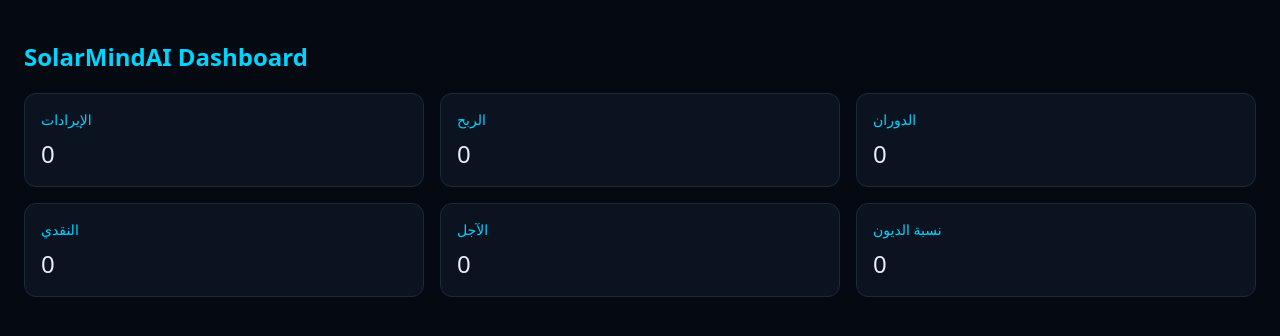
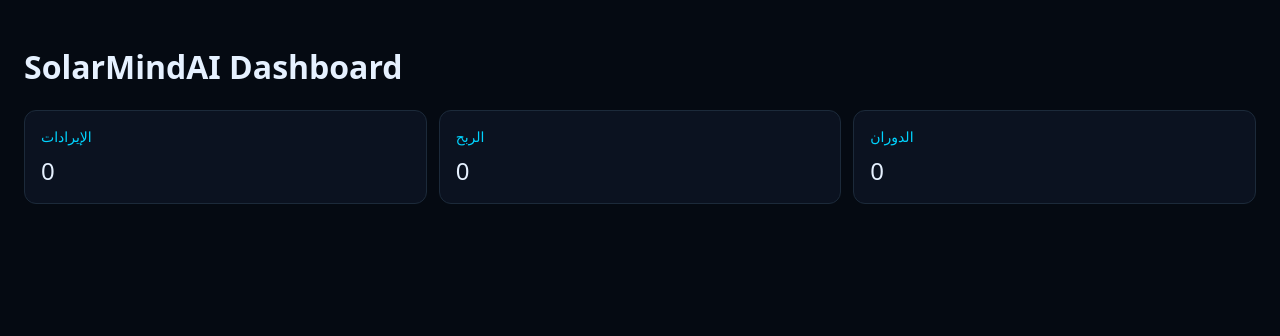
Before and after one commit to Mofeed25/Frontend, a Next.js app: page /dashboard in a window 1280 px wide. Shown: the top 336 px of the page. Built offline with nearby package versions, Linux system fonts and the light colour scheme; no server answers; sample sign-in values are in the browser's storage.

Commit message:
Update page.tsx

```diff
--- a/app/dashboard/page.tsx
+++ b/app/dashboard/page.tsx
@@ -32,23 +32,13 @@
 
             <div style={{ padding: 24 }}>
 
-                <h1 style={{ color: "#00D4FF", fontSize: 24 }}>
-                    SolarMindAI Dashboard
-                </h1>
+                <h1>SolarMindAI Dashboard</h1>
 
-                <div style={{
-                    display: "grid",
-                    gridTemplateColumns: "repeat(3, 1fr)",
-                    gap: 16,
-                    marginTop: 20
-                }}>
+                <div style={{ display: "grid", gridTemplateColumns: "repeat(3,1fr)", gap: 12 }}>
 
                     <KPI title="الإيرادات" value={data?.revenue || 0} />
                     <KPI title="الربح" value={data?.profit || 0} />
                     <KPI title="الدوران" value={data?.turnover || 0} />
-                    <KPI title="النقدي" value={data?.cash_sales || 0} />
-                    <KPI title="الآجل" value={data?.credit_sales || 0} />
-                    <KPI title="نسبة الديون" value={data?.debt_ratio || 0} />
 
                 </div>
 
```
